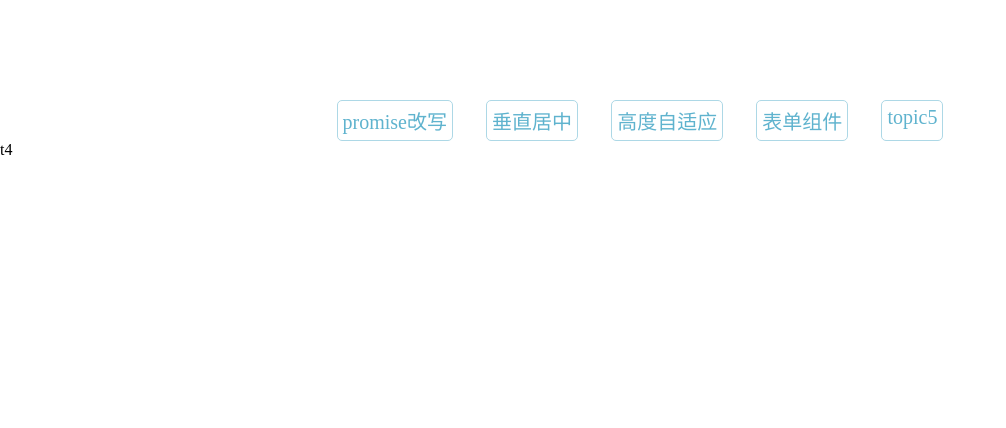
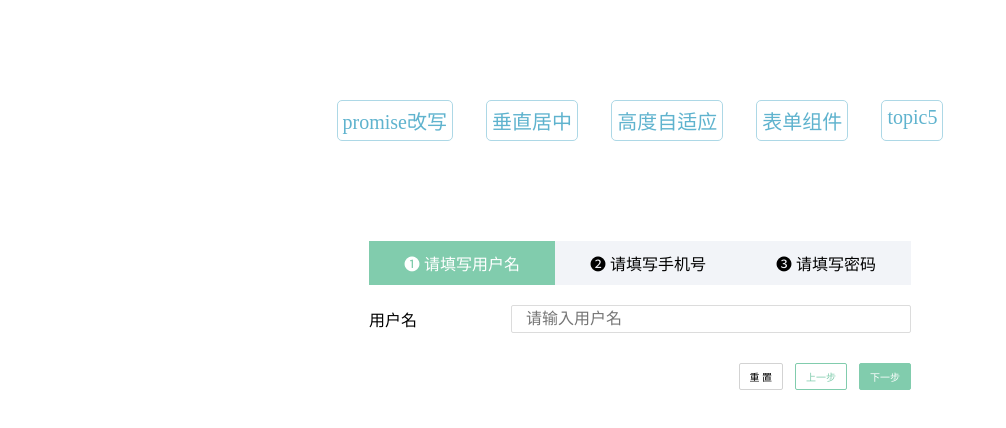
Before and after one commit to laohubb/Zuotijia-4, a Vue app: page /#/topic4 in a window 1280 px wide. Shown: the top 428 px of the page, without its empty margins (0-1006 px from the left). Built offline with nearby package versions, Linux system fonts and the light colour scheme.

Commit message:
完成第4题

```diff
--- a/src/components/Topic4.vue
+++ b/src/components/Topic4.vue
@@ -1,8 +1,162 @@
 <script setup>
+import {reactive, ref} from "vue";
+//自定义主题色
+const themeColor= ref('#81ccad');
+const stepNow = ref(1);
+const steps = reactive(
+    {
+      step1: {
+        title: '➊ 请填写用户名',
+      },
+      step2: {
+        title: '➋ 请填写手机号',
+      },
+      step3: {
+        title: '➌ 请填写密码',
+      },
+    }
+);
+const form = reactive(
+    {
+      step1Label: '用户名',
+      step1Holder: '请输入用户名',
+      step1Content: '',
+      step2Label: '手机号',
+      step2Holder: '请输入手机号',
+      step2Content: '',
+      step3Label: '密码',
+      step3Holder: '请输入密码',
+      step3Content: '',
 
+    }
+)
+const buttonTheme1=reactive({borderColor: themeColor.value,color: themeColor.value})
+const buttonTheme2=reactive({borderColor: themeColor.value,backgroundColor:themeColor.value,color: 'white'})
+const changeStep = (number) => {
+  stepNow.value = number;
+}
+const nextStep = () => {
+  if(stepNow.value < 3){
+    stepNow.value++;
+  }
+}
+const preStep = () => {
+  if(stepNow.value > 1){
+    stepNow.value--;
+  }
+}
 
+const submit = () => {
+  if(form.step1Content && form.step2Content && form.step3Content){
+    alert(`${form.step1Label}：${form.step1Content}，${form.step2Label}：${form.step2Content}，${form.step3Label}：${form.step3Content}`)
+  }else{
+    alert('请填写完整信息')
+  }
+
+}
+
+const reset=()=>{
+  form.step1Content='';
+  form.step2Content='';
+  form.step3Content='';
+  changeStep(1)
+}
 </script>
 
 <template>
-  <div>t4</div>
+  <div class="container">
+   <div class="box">
+     <div class="head">
+       <div class="step" :class="[stepNow===1&&'active']" @click="changeStep(1)">{{ steps.step1.title }}</div>
+       <div class="step" :class="[stepNow===2&&'active']" @click="changeStep(2)">{{ steps.step2.title }}</div>
+       <div class="step" :class="[stepNow===3&&'active']" @click="changeStep(3)">{{ steps.step3.title }}</div>
+
+     </div>
+     <div class="content">
+       <div class="box" v-if="stepNow===1">
+         <div>{{ form.step1Label }}</div>
+         <input :placeholder="form.step1Holder" v-model="form.step1Content">
+
+       </div>
+       <div class="box" v-if="stepNow===2">
+         <div>{{ form.step2Label }}</div>
+         <input :placeholder="form.step2Holder"  v-model="form.step2Content">
+
+       </div>
+       <div class="box" v-if="stepNow===3">
+         <div>{{ form.step3Label }}</div>
+         <input :placeholder="form.step3Holder"  v-model="form.step3Content">
+       </div>
+     </div>
+
+     <div class="buttons">
+       <button class="bt1" @click="reset">重 置</button>
+       <button @click="preStep" class="bt2" :style="buttonTheme1">上一步</button>
+       <button v-if="stepNow!=3" @click="nextStep" class="bt3" :style="buttonTheme2">下一步</button>
+       <button v-else @click="submit" class="bt3" :style="buttonTheme2"  >提交</button>
+
+     </div>
+   </div>
+  </div>
 </template>
+<style scoped lang="scss">
+.container {
+
+  display: flex;
+  align-items: center;
+  justify-content: center;
+  flex-direction: column;
+}
+
+.head {
+  cursor: pointer;
+  display: flex;
+  .step{
+    padding: 10px 35px;
+    background-color: #f2f4f8;
+    &.active {
+      background-color: #81ccad;
+      color: white;
+    }
+  }
+
+}
+
+.content {
+  margin-top: 20px;
+  .box {
+    display: flex;
+    align-items: center;
+    justify-content: space-between;
+    input {
+      &:focus{
+        outline: none;
+      }
+      padding: 4px 14px;
+      border: 1px solid gainsboro;
+      border-radius: 2px;
+      width: 400px;
+    }
+  }
+
+}
+
+.buttons{
+  display: flex;
+  justify-content: right;
+
+  width:100%;
+  margin-top: 30px;
+  button{
+    margin-left: 12px;
+    cursor: pointer;
+    background-color: white;
+    border: 1px solid lightgray;
+    border-radius: 2px;
+    padding: 5px 10px;
+    font-size: 10px;
+  }
+
+
+}
+</style>
```
